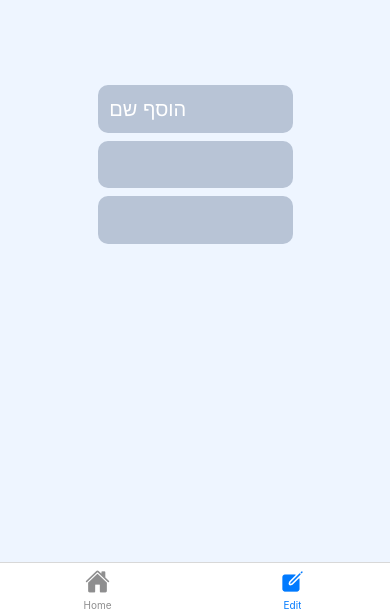
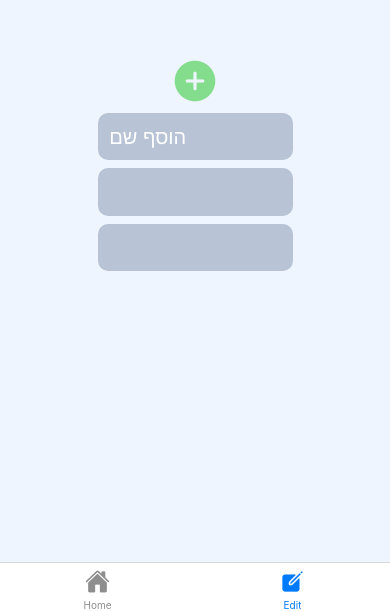
Before and after one commit to NivOzer/English-Tutoring-app, a React Native app: screen /Edit in a window 390 px wide. Shown: the part 233-844 px from the top of the page. Built offline with nearby package versions, Linux system fonts and the light colour scheme.

Commit message:
Added buttons

```diff
--- a/components/EditScreen.tsx
+++ b/components/EditScreen.tsx
@@ -1,12 +1,16 @@
-import { StyleSheet, Text, View } from "react-native";
+import { StyleSheet, Text, View, TouchableOpacity } from "react-native";
 import React from "react";
 import Input from "./Input";
 import Ionicons from "react-native-vector-icons/Ionicons";
+
 type Props = {};
 
 const EditScreen = (props: Props) => {
   return (
     <View style={styles.container}>
+      <TouchableOpacity>
+        <Ionicons name="add-circle" size={50} color="#84dd8c" />
+      </TouchableOpacity>
       <Input Label="הוסף שם" />
       <Input Label="" />
       <Input Label="" />
--- a/components/Input.tsx
+++ b/components/Input.tsx
@@ -30,7 +30,6 @@ const styles = StyleSheet.create({
     alignItems: "center",
     justifyContent: "center", //vertical allignment
     textAlign: "center",
-    //
   },
   InputText: {
     fontSize: 20,
```
